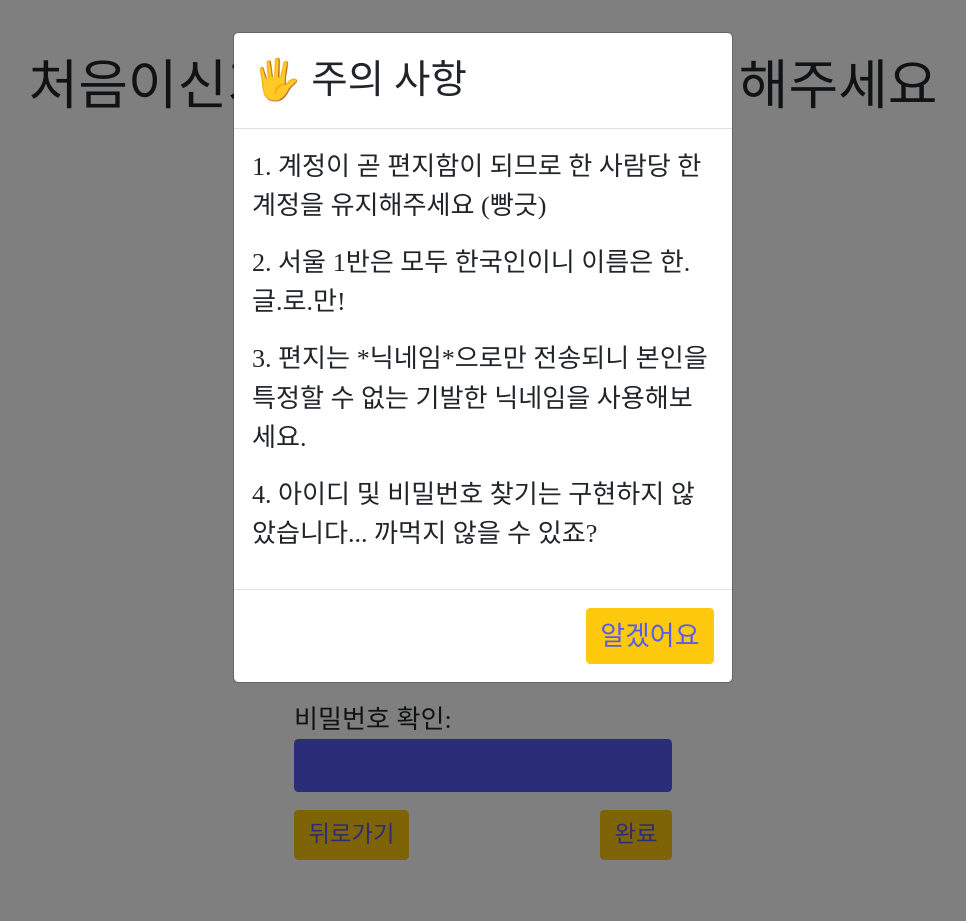
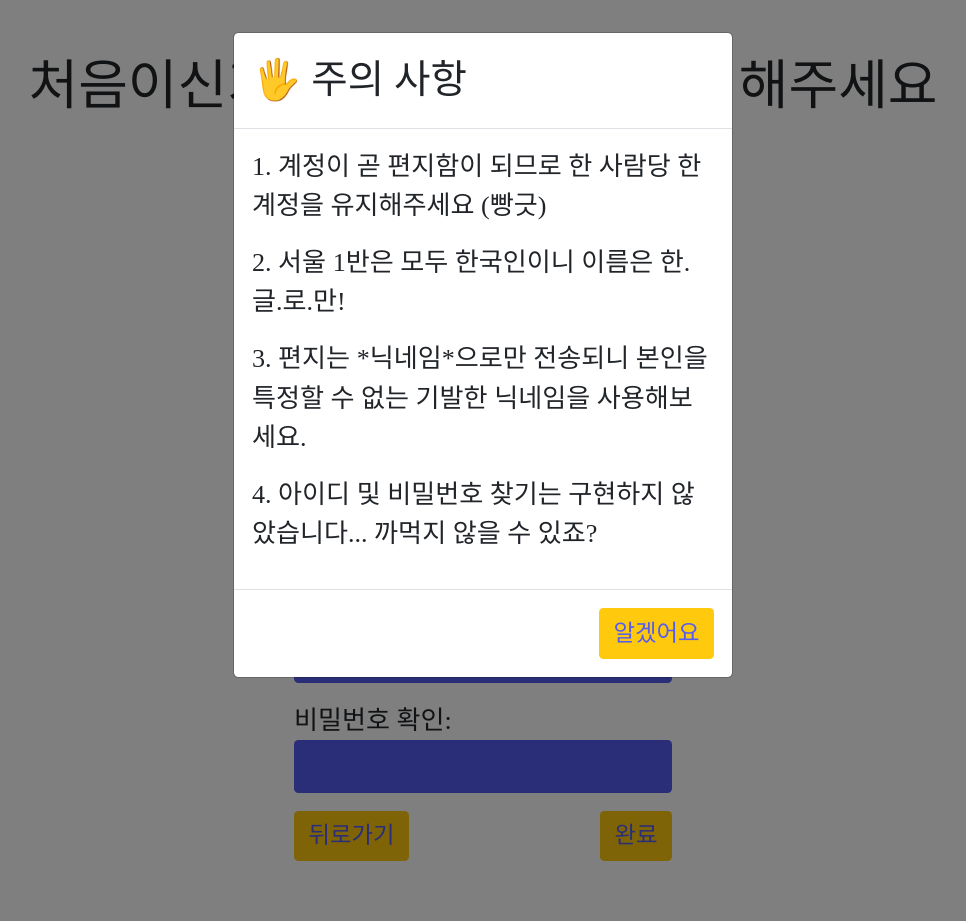
Before and after one commit to rohmantique/SSAFY-Side-Pjt, a Django app: page /accounts/signup/ in a window 1280 px wide, after a click on "잠깐!". Shown: the whole page, without its empty margins (157-1123 px from the left). Run offline with Django 4.2, Linux system fonts and the light colour scheme; some web fonts are replaced.

Commit message:
eunho/ 세부 사항 수정

```diff
--- a/accounts/templates/accounts/change_password.html
+++ b/accounts/templates/accounts/change_password.html
@@ -12,8 +12,8 @@
 
       <div class="d-flex justify-content-between">
         <div>
-          <a href="{% url 'accounts:update' %}" class="btn accountbtn">뒤로가기</a>
-          <a href="{% url 'rollpaper:main' %}" class="btn accountbtn">홈으로 가기</a>
+          <a href="{% url 'accounts:update' %}" class="btn mybtn">뒤로가기</a>
+          <a href="{% url 'rollpaper:main' %}" class="btn mybtn">홈으로 가기</a>
         </div>
         <button class="btn accountbtn">완료</button>
       </div>
--- a/accounts/templates/accounts/login.html
+++ b/accounts/templates/accounts/login.html
@@ -9,9 +9,9 @@
     <form action="" method='POST'>
       {% csrf_token %}
       {{ form.as_p }}
-      <button class="btn accountbtn" style="float: right;">로그인</button>
+      <button class="btn mybtn" style="float: right;">로그인</button>
     </form>
-    <a href="{% url 'rollpaper:index' %}" class="btn accountbtn">뒤로가기</a>
+    <a href="{% url 'rollpaper:index' %}" class="btn mybtn">뒤로가기</a>
   </div>
 {% endblock content %}
 
--- a/accounts/templates/accounts/signup.html
+++ b/accounts/templates/accounts/signup.html
@@ -16,10 +16,10 @@
     <form action="" method='POST'>
       {% csrf_token %}
       {{ form.as_p }}
-      <button class="btn accountbtn" style="float: right;">완료</button>
+      <button class="btn mybtn" style="float: right;">완료</button>
     </form>
     <div>
-      <a href="{% url 'rollpaper:index' %}" class="btn accountbtn">뒤로가기</a>
+      <a href="{% url 'rollpaper:index' %}" class="btn mybtn">뒤로가기</a>
     </div>
 
   </div>
--- a/accounts/templates/accounts/update.html
+++ b/accounts/templates/accounts/update.html
@@ -19,8 +19,8 @@
       {{form1.as_p}}
       {{password_form.as_p}}
       <div class="d-flex justify-content-between mt-4">
-        <a href="{% url 'rollpaper:main' %}" class="btn accountbtn">뒤로가기</a>
-        <button class="btn accountbtn">수정 완료</button>
+        <a href="{% url 'rollpaper:main' %}" class="btn mybtn">뒤로가기</a>
+        <button class="btn mybtn">수정 완료</button>
       </div>
     </form>
     <hr>
--- a/static/css/style.css
+++ b/static/css/style.css
@@ -64,7 +64,7 @@ input {
 }
 
 .btn {
-  font-size: 1.5rem !important;
+  font-size: 1.3rem !important;
 }
 
 .mybtn {
@@ -72,20 +72,9 @@ input {
   color: #555CF1 !important;
 }
 
-.accountbtn {
-  background-color: #FFC90E !important;
-  color: #555CF1 !important;
-  font-size: 1.3rem !important;
-}
-
 .dangerbtn {
   background-color: #d52d3e !important;
   color: beige !important;
-}
-.accountdangerbtn {
-  background-color: #d52d3e !important;
-  color: beige !important;
-  font-size: 1.3rem !important;
 }
 
 .userName:hover {
```
Also changed, not shown: roll_paper/templates/roll_paper/user_lst.html (+0 -13 lines).
